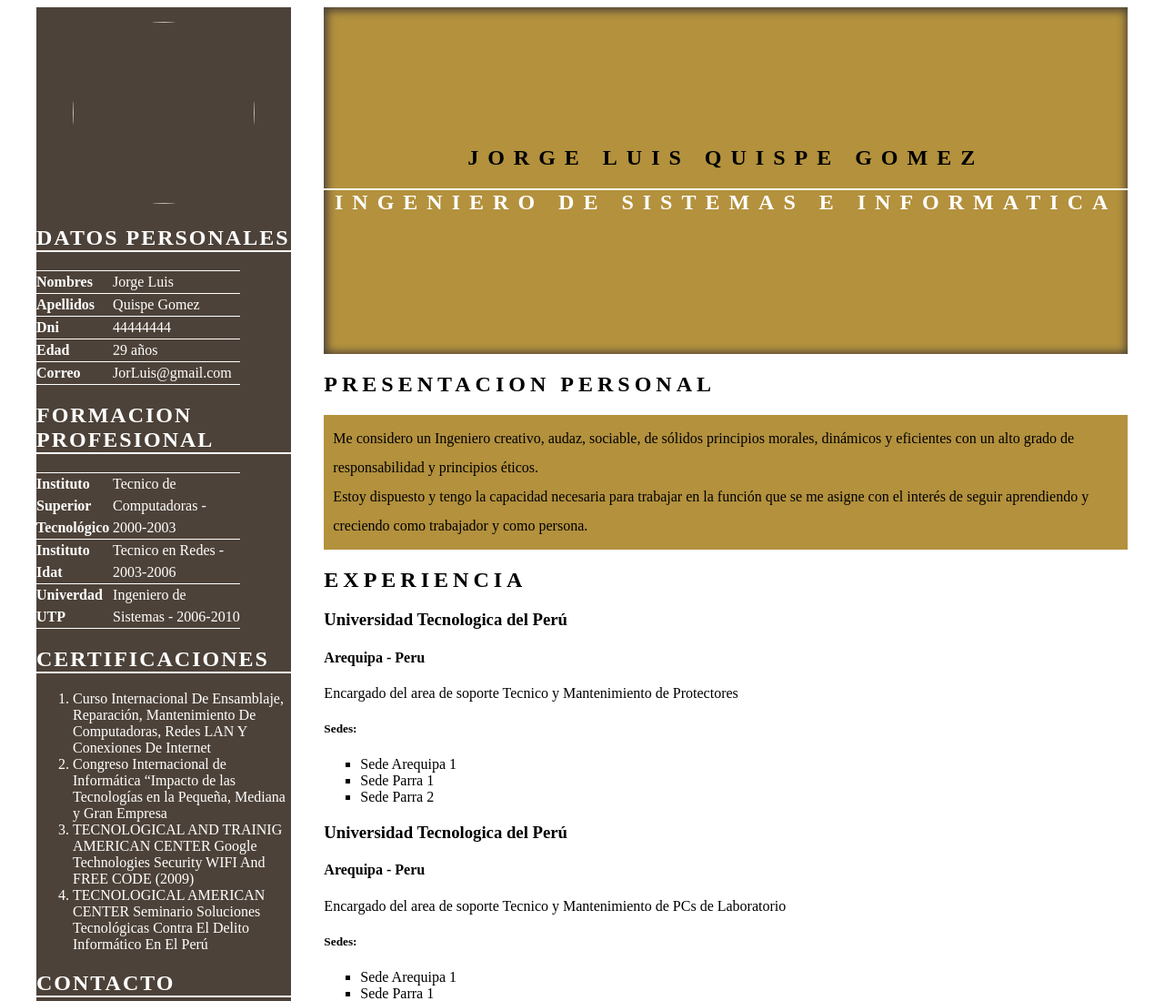
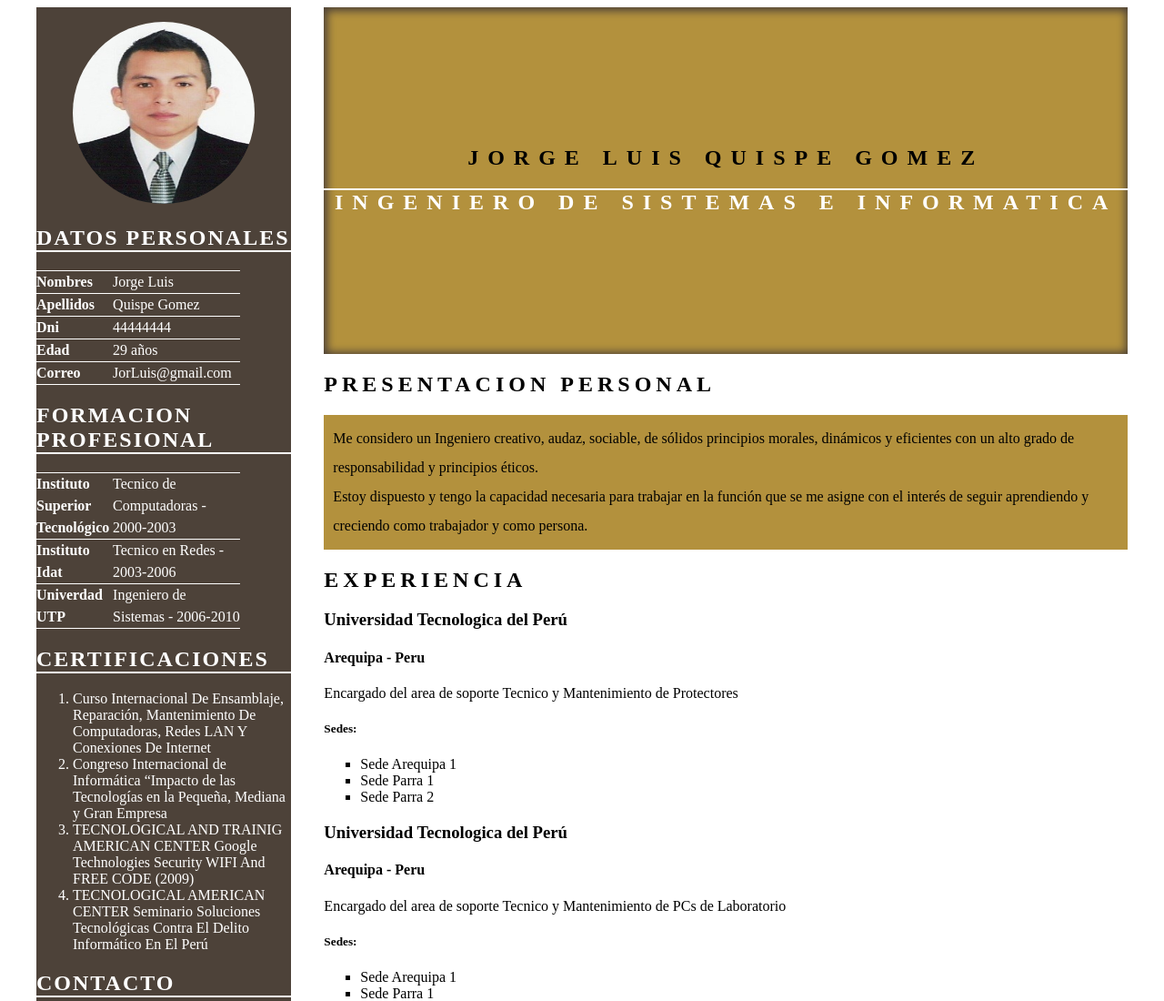
Before and after one commit to JorgeLuisQuispe/pagweb, a plain HTML site: page index.html in a window 1280 px wide. Shown: the top 1100 px of the page at 91% size. Drawn offline with Linux system fonts and the light colour scheme; files whose address does not match are found by name.

Commit message:
index.html

```diff
--- a/index.html
+++ b/index.html
@@ -9,7 +9,7 @@
     <div class="main-container">
         <aside>
             <figure id="profile-pic">
-                <img src="CV\img\foto.jpg"/>
+                <img src="img\foto.jpg"/>
                 <figcaption></figcaption>
             </figure>
             <section>
```
